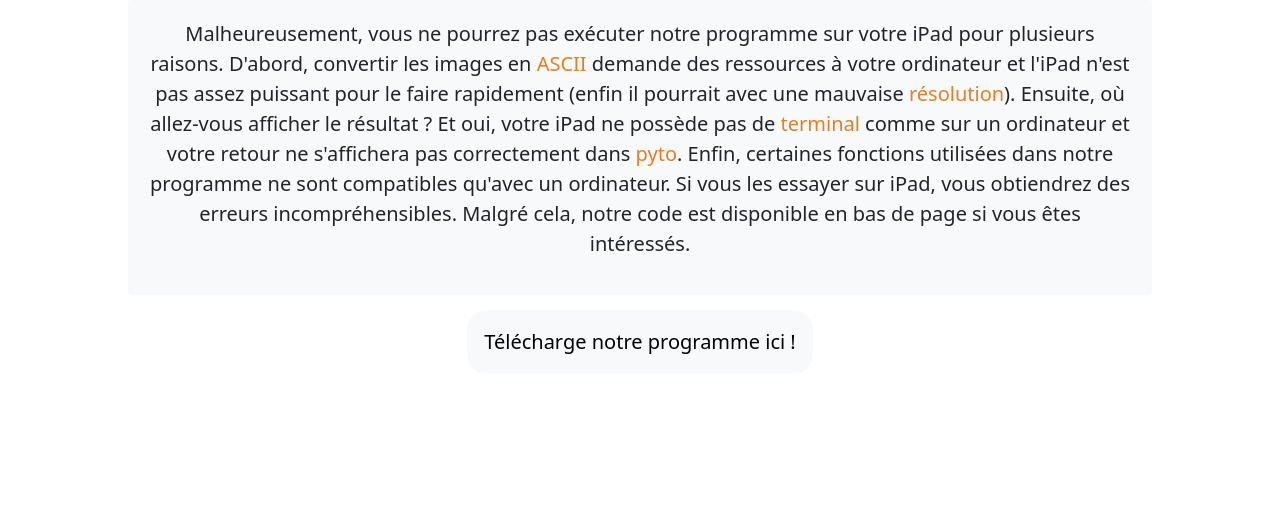
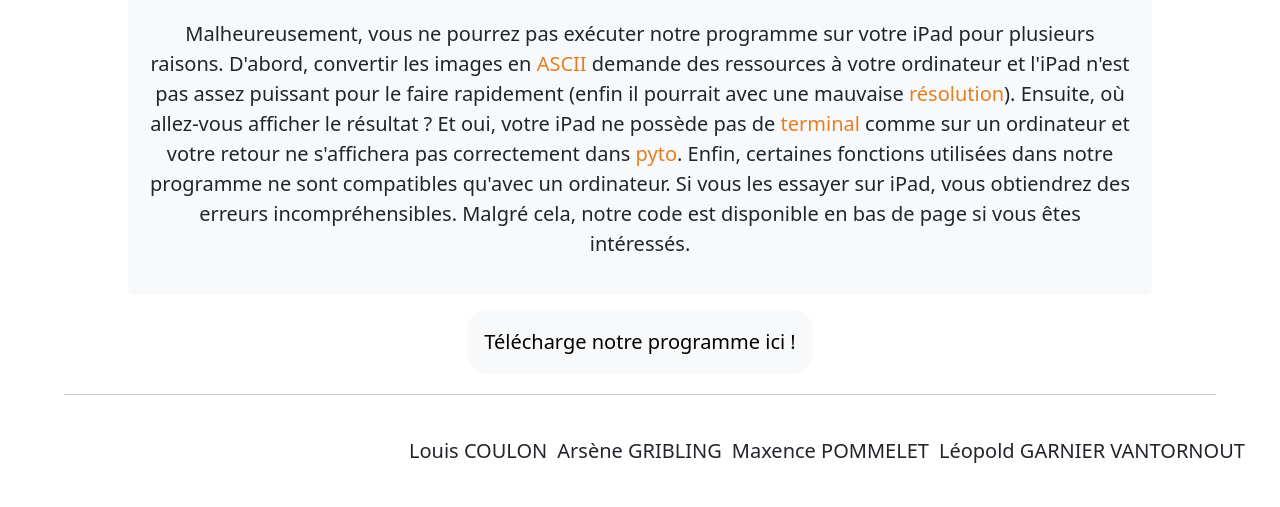
Before and after one commit to KataKatis/SNTExpose, a PHP site: page / in a window 1280 px wide. Shown: the part 1444-1951 px from the top of the page. Before the commit the page ends 1798 px from the top, so only its background shows below. Run offline with PHP 8.4, Linux system fonts and the light colour scheme; some libraries are stand-ins or nearby versions.

Commit message:
commit final (normalement)

```diff
--- a/Accueil.html
+++ b/Accueil.html
@@ -56,6 +56,15 @@
             </center>
         </main>
         <footer>
+            <hr class="hr">
+            <div class="autoring_div">
+                <ul class="listes lead padding autoring">
+                    <li class="autors">Louis COULON</li>
+                    <li class="autors">Arsène GRIBLING</li>
+                    <li class="autors">Maxence POMMELET</li>
+                    <li class="autors">Léopold GARNIER VANTORNOUT</li>
+                </ul>
+            </div>
             <script src="/docs/5.1/dist/js/bootstrap.bundle.min.js" integrity="sha384-ka7Sk0Gln4gmtz2MlQnikT1wXgYsOg+OMhuP+IlRH9sENBO0LRn5q+8nbTov4+1p" crossorigin="anonymous"></script>
             <script src="https://code.jquery.com/jquery-3.5.1.slim.min.js" integrity="sha384-DfXdz2htPH0lsSSs5nCTpuj/zy4C+OGpamoFVy38MVBnE+IbbVYUew+OrCXaRkfj" crossorigin="anonymous"></script>
             <script src="https://cdn.jsdelivr.net/npm/popper.js@1.16.1/dist/umd/popper.min.js" integrity="sha384-9/reFTGAW83EW2RDu2S0VKaIzap3H66lZH81PoYlFhbGU+6BZp6G7niu735Sk7lN" crossorigin="anonymous"></script>
--- a/style.css
+++ b/style.css
@@ -23,11 +23,28 @@
     margin: 20px;
 }
 
-/* Titres */
+/* Titres et footer */
 
 .titre {
     margin-top: 15px;
     text-align: center;
+}
+
+.autoring_div {
+    margin-left: 30%;
+}
+
+.autoring {
+    display: flex;
+}
+
+.autors {
+    margin: 5px;
+}
+
+.hr {
+    width: 90%;
+    margin-left: 5%;
 }
 
 /* Résumé */
```
Also changed, not shown: Activite.html (+9 -0 lines), Resume.html (+9 -0 lines), Video.html (+11 -2 lines).
